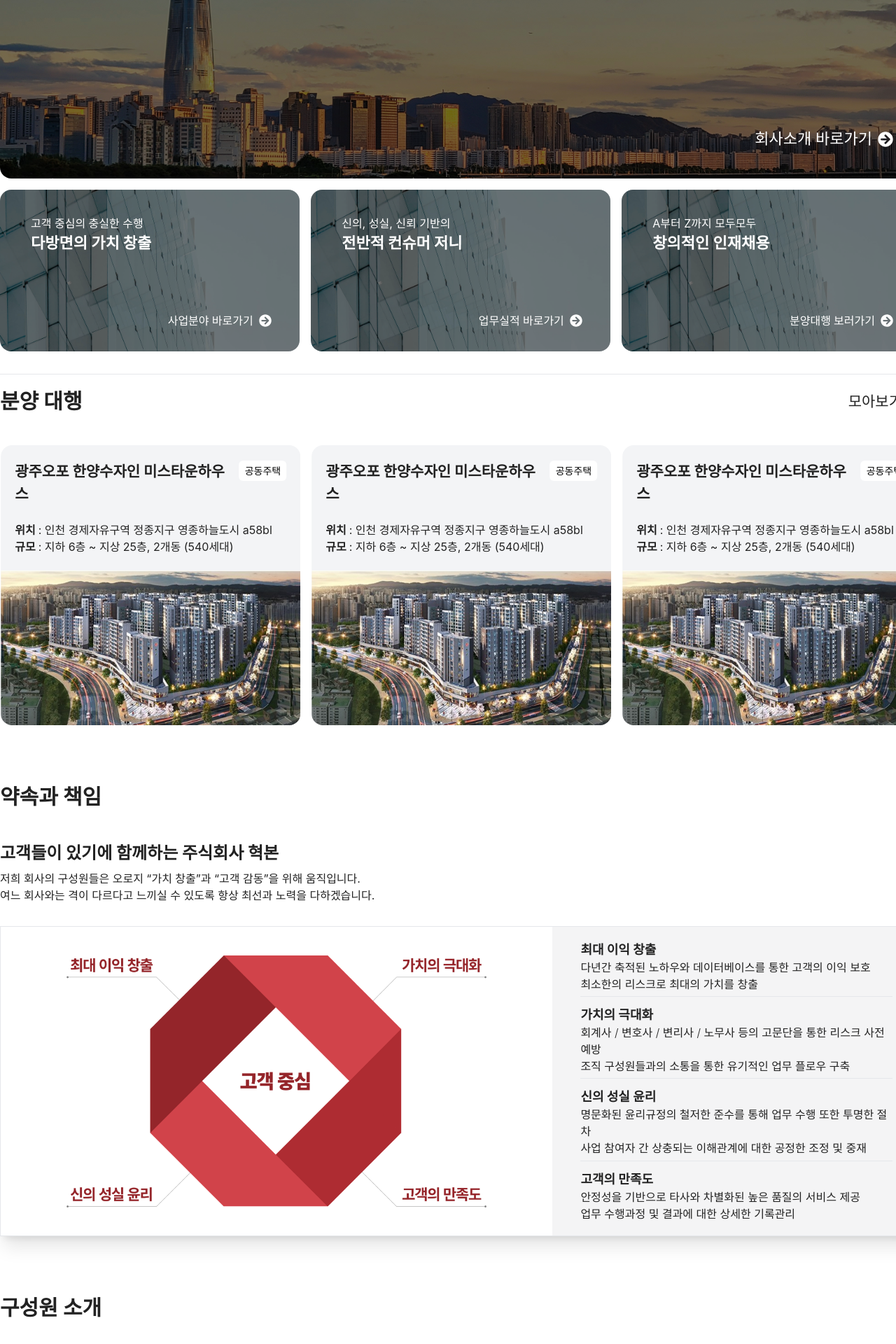
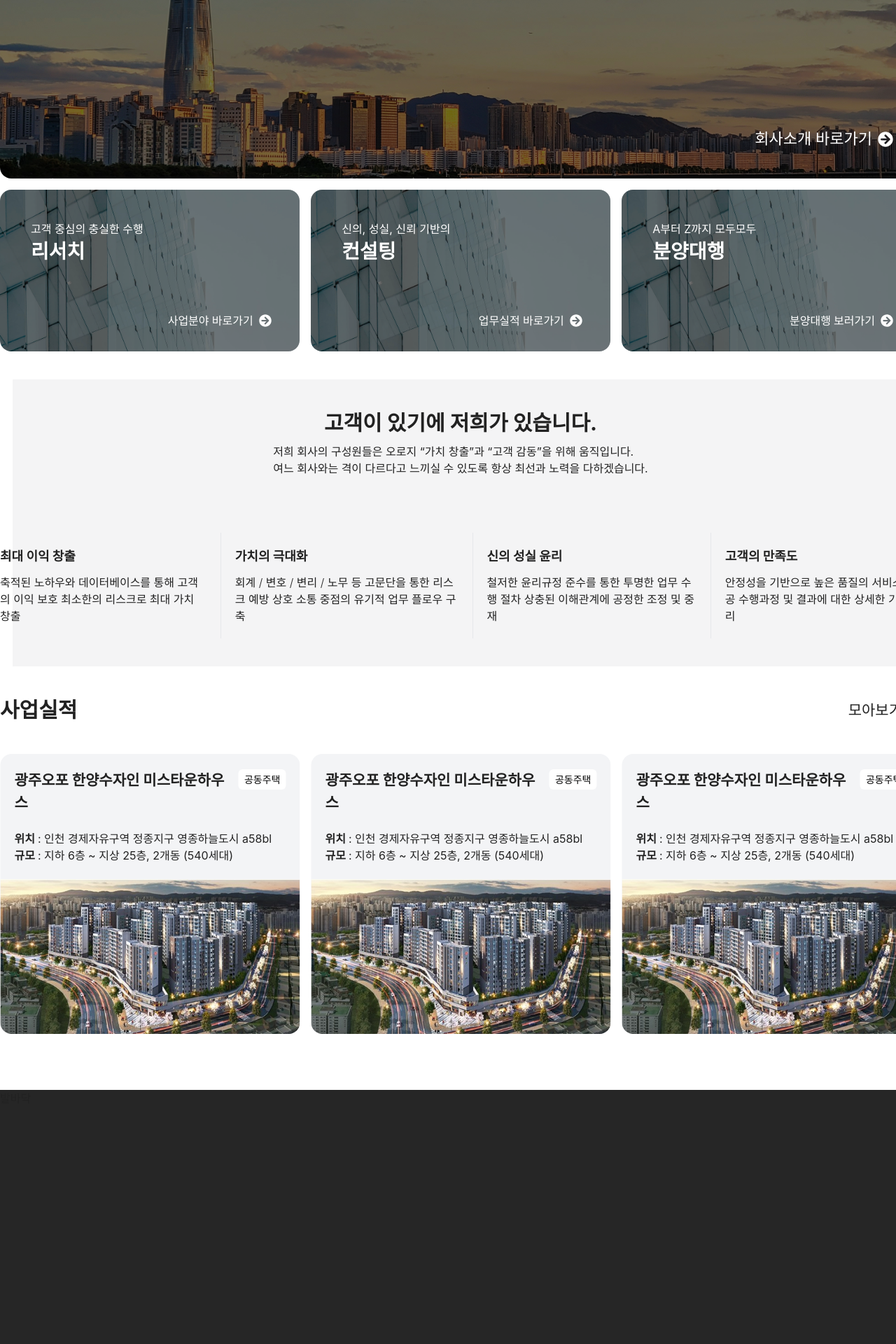
Before and after one commit to ekankr2/hyukbon, a Next.js app: page / in a window 1280 px wide. Shown: the part 462-2382 px from the top of the page at 70% size. Before the commit the page ends 2353 px from the top, so only its background shows below. Built offline with nearby package versions, Linux system fonts and the light colour scheme; a web font is replaced by a local one.

Commit message:
메인페이지 수정

```diff
--- a/app/layout.tsx
+++ b/app/layout.tsx
@@ -18,7 +18,7 @@ export default function RootLayout({
   return (
     <html lang="en">
       <body>
-        <header className="mx-auto h-20 sticky border-b border-solid">
+        <header className="mx-auto h-20 sticky border-b top-0 border-solid z-50 bg-white">
           <div className="mx-auto flex items-center h-full w-full md:w-[712px] xl:w-[1316px] lg:w-[952px]">
             <nav className="flex flex-row w-full justify-between">
               <Link href="/" className="flex items-center">
@@ -50,6 +50,7 @@ export default function RootLayout({
           </div>
         </header>
         <main>{children}</main>
+        <footer className="bg-neutral-800 h-[400px]">발바닥</footer>
       </body>
     </html>
   );
--- a/app/page.tsx
+++ b/app/page.tsx
@@ -5,16 +5,16 @@ import MainPerformanceCarousel from "@/app/MainPerformanceCarousel";
 
 export default function Home() {
   return (
-    <article className="flex flex-col flex-wrap px-3.5 md:px-0 overflow-x-hidden">
+    <article className="flex flex-col flex-wrap px-3.5 md:px-0 overflow-x-hidden ">
       <div className="w-full max-w-[384px] md:w-[712px] lg:w-[948px] xl:w-[1316px] md:max-w-none mx-auto text-26 md:text-30">
         <section className="pt-6 md:pt-8 lg:pt-4 group select-none text-white">
           <div className="rounded-2xl overflow-hidden relative lg:h-[486px] xl:h-[621px]">
             <div className="absolute top-7 lg:top-12 lg:left-10 xl:left-12 left-6 md:left-8 z-10 text-28">
               <p className="text-21 md:text-28 inline-block">
-                빛나는 성과와 근본적 해결을 중점으로
+                고객의 가치 실현을 최우선으로
               </p>
-              <h3 className="text-28 md:text-38 font-bold -mt-1">
-                보다 이로운 내일을 만듭니다
+              <h3 className="text-28 md:text-38 font-bold tracking-tight -mt-1">
+                빛나는 성과를 만듭니다.
               </h3>
             </div>
             <Image
@@ -46,9 +46,9 @@ export default function Home() {
           <div className="pt-3.5 md:pt-2.5 lg:pt-4  text-white">
             <ul className="flex flex-wrap flex-col md:flex-row justify-between select-none">
               <li className="bg-gray-100 group rounded-2xl text-16 overflow-hidden w-full h-[200px] md:h-[231px] relative md:w-[32.5%]">
-                <div className="absolute left-4 top-4 lg:left-10 xl:left-11 lg:top-6 xl:top-9 z-10">
+                <div className="absolute left-6 top-6 lg:left-10 xl:left-11 lg:top-10 xl:top-11 z-10">
                   <p>고객 중심의 충실한 수행</p>
-                  <h3 className="text-22">다방면의 가치 창출</h3>
+                  <h3 className="text-28"> 리서치</h3>
                 </div>
                 <Image
                   className="brightness-50 group-hover:brightness-100 main-duration-300"
@@ -65,9 +65,9 @@ export default function Home() {
                 </div>
               </li>
               <li className="bg-gray-100 group rounded-2xl text-16 mt-3 md:mt-0 overflow-hidden w-full h-[200px] md:h-[231px] relative md:w-[32.5%]">
-                <div className="absolute left-4 top-4 lg:left-10 xl:left-11 lg:top-6 xl:top-9 z-10">
+                <div className="absolute left-6 top-6 lg:left-10 xl:left-11 lg:top-10 xl:top-11 z-10">
                   <p>신의, 성실, 신뢰 기반의</p>
-                  <h3 className="text-22">전반적 컨슈머 저니</h3>
+                  <h3 className="text-28"> 컨설팅</h3>
                 </div>
                 <Image
                   className="brightness-50 group-hover:brightness-100 main-duration-300"
@@ -84,9 +84,9 @@ export default function Home() {
                 </div>
               </li>
               <li className="bg-gray-100 group rounded-2xl text-16 mt-3 md:mt-0 overflow-hidden w-full h-[200px] md:h-[231px] relative md:w-[32.5%]">
-                <div className="absolute left-4 top-4 lg:left-10 xl:left-11 lg:top-6 xl:top-9 z-10">
+                <div className="absolute left-6 top-6 lg:left-10 xl:left-11 lg:top-10 xl:top-11 z-10">
                   <p>A부터 Z까지 모두모두</p>
-                  <h3 className="text-22">창의적인 인재채용</h3>
+                  <h3 className="text-28">분양대행</h3>
                 </div>
                 <Image
                   className="brightness-50 group-hover:brightness-100 main-duration-300"
@@ -105,10 +105,51 @@ export default function Home() {
             </ul>
           </div>
         </section>
-        <hr className="mt-8 mb-2 xl:mb-4" />
-        <section className="">
+        <section className="mt-10 py-10 flex flex-col items-center relative">
+          <div className="absolute -z-10 left-1/2 right-1/2 top-0 -translate-x-1/2 bg-zinc-100 w-screen h-full"></div>
+          <h2 className="">고객이 있기에 저희가 있습니다.</h2>
+          <p className="text-14 md:text-16 pt-1.5">
+            저희 회사의 구성원들은 오로지 “가치 창출”과 “고객 감동”을 위해
+            움직입니다.
+            <br /> 여느 회사와는 격이 다르다고 느끼실 수 있도록 항상 최선과
+            노력을 다하겠습니다.
+          </p>
+          <div className="mt-8 xl:mt-20">
+            <ul className="divide-y lg:divide-y-0 lg:divide-x text-14 md:text-16 flex flex-col lg:flex-row">
+              <li className="pb-3 md:py-5 lg:pr-5">
+                <h4 className="text-16 md:text-18">최대 이익 창출</h4>
+                <p className="font-light pt-3">
+                  축적된 노하우와 데이터베이스를 통해 고객의 이익 보호 최소한의
+                  리스크로 최대 가치 창출
+                </p>
+              </li>
+              <li className="py-3 md:py-5 lg:px-5">
+                <h4 className="text-16 md:text-18">가치의 극대화</h4>
+                <p className="font-light pt-3">
+                  회계 / 변호 / 변리 / 노무 등 고문단을 통한 리스크 예방 상호
+                  소통 중점의 유기적 업무 플로우 구축
+                </p>
+              </li>
+              <li className=" py-3 md:py-5 lg:px-5">
+                <h4 className="text-16 md:text-18">신의 성실 윤리</h4>
+                <p className="font-light pt-3">
+                  철저한 윤리규정 준수를 통한 투명한 업무 수행 절차 상충된
+                  이해관계에 공정한 조정 및 중재
+                </p>
+              </li>
+              <li className="pt-3 md:pt-5 lg:pl-5">
+                <h4 className="text-16 md:text-18">고객의 만족도</h4>
+                <p className="font-light pt-3">
+                  안정성을 기반으로 높은 품질의 서비스 제공 수행과정 및 결과에
+                  대한 상세한 기록관리
+                </p>
+              </li>
+            </ul>
+          </div>
+        </section>
+        <section className="pt-10 pb-20">
           <div className="flex flex-row items-center justify-between">
-            <h2 className="pr-2.5">분양 대행</h2>
+            <h2 className="pr-2.5">사업실적</h2>
             <Link
               href="/"
               className="flex items-center text-14 font-medium md:text-21 rounded-lg pl-4 py-1.5"
@@ -121,70 +162,6 @@ export default function Home() {
             <MainPerformanceCarousel />
           </div>
         </section>
-        <section className="pt-20">
-          <h2 className="">약속과 책임</h2>
-          <h3 className="pt-10 text-18 md:text-24">
-            고객들이 있기에 함께하는 주식회사 혁본
-          </h3>
-          <p className="text-14 md:text-16 pt-1.5">
-            저희 회사의 구성원들은 오로지 “가치 창출”과 “고객 감동”을 위해
-            움직입니다.
-            <br /> 여느 회사와는 격이 다르다고 느끼실 수 있도록 항상 최선과
-            노력을 다하겠습니다.
-          </p>
-          <div className="shadow-xl border mt-8 flex flex-col md:flex-row">
-            <div className="md:w-3/5 p-10 flex items-center justify-center">
-              <Image
-                className="relative"
-                src="/고객중심.png"
-                alt="약속과 책임"
-                width={600}
-                height={400}
-              />
-            </div>
-            <div className=" md:w-2/5 bg-zinc-100 px-3.5 md:px-10 py-4">
-              <ul className="divide-y text-14 md:text-16 flex flex-col justify-around h-full">
-                <li className="pb-3 md:pb-0">
-                  <h4 className="text-16 md:text-18">최대 이익 창출</h4>
-                  <p className="font-light">
-                    다년간 축적된 노하우와 데이터베이스를 통한 고객의 이익 보호
-                    <br />
-                    최소한의 리스크로 최대의 가치를 창출
-                  </p>
-                </li>
-                <li className="pt-3 pb-3 md:pb-0">
-                  <h4 className="text-16 md:text-18">가치의 극대화</h4>
-                  <p className="font-light">
-                    회계사 / 변호사 / 변리사 / 노무사 등의 고문단을 통한 리스크
-                    사전예방
-                    <br />
-                    조직 구성원들과의 소통을 통한 유기적인 업무 플로우 구축
-                  </p>
-                </li>
-                <li className="pt-3 pb-3 md:pb-0">
-                  <h4 className="text-16 md:text-18">신의 성실 윤리</h4>
-                  <p className="font-light">
-                    명문화된 윤리규정의 철저한 준수를 통해 업무 수행 또한 투명한
-                    절차
-                    <br />
-                    사업 참여자 간 상충되는 이해관계에 대한 공정한 조정 및 중재
-                  </p>
-                </li>
-                <li className="pt-3">
-                  <h4 className="text-16 md:text-18">고객의 만족도</h4>
-                  <p className="font-light">
-                    안정성을 기반으로 타사와 차별화된 높은 품질의 서비스 제공
-                    <br />
-                    업무 수행과정 및 결과에 대한 상세한 기록관리
-                  </p>
-                </li>
-              </ul>
-            </div>
-          </div>
-        </section>
-        <section className="pt-20">
-          <h2 className="">구성원 소개</h2>
-        </section>
       </div>
     </article>
   );
```
Also changed, not shown: public/고객중심.png (deleted).
